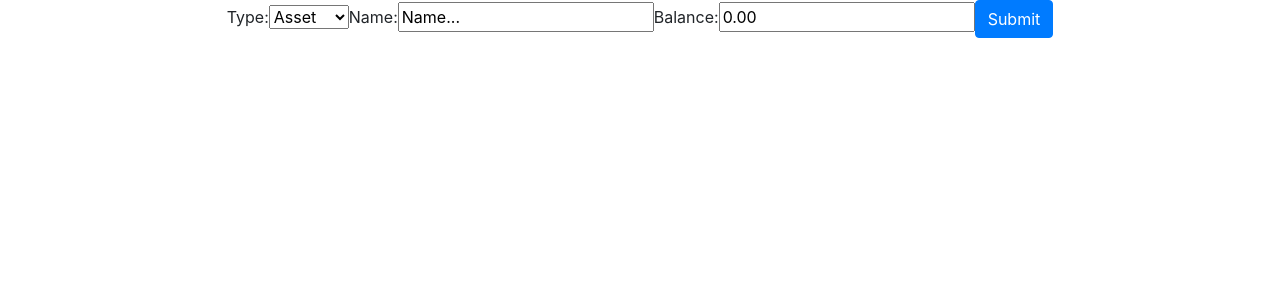
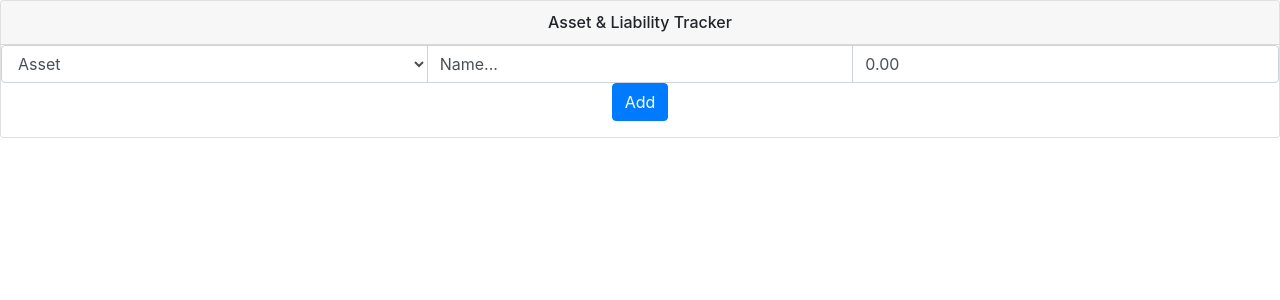
Before and after one commit to moriasano/asset_liability, a React (Create React App) app: page / in a window 1280 px wide. Shown: the top 300 px of the page. Built offline with nearby package versions, Linux system fonts and the light colour scheme.

Commit message:
redo InputForm with bootstrap

```diff
--- a/src/App.js
+++ b/src/App.js
@@ -2,12 +2,15 @@ import React from 'react';
 import './App.css';
 import InputForm from './components/InputForm'
 
+import { Card } from 'react-bootstrap'
+
 function App() {
 
   return (
-    <div className="App">
-      <InputForm />
-    </div>
+    <Card className="App">
+      <Card.Header as="h6">Asset & Liability Tracker</Card.Header>
+      <InputForm></InputForm>
+    </Card>
   )
 }
 
--- a/src/components/InputForm.js
+++ b/src/components/InputForm.js
@@ -1,6 +1,6 @@
 import React, { useState } from 'react';
 import '../App.css';
-import { Button } from 'react-bootstrap'
+import { Form, InputGroup, Button } from 'react-bootstrap'
 
 function InputForm() {
     const [type, setType] = useState(0);
@@ -8,31 +8,40 @@ function InputForm() {
     const [balance, setBalance] = useState("0.00");
 
     return (
-        <form>
-            {/* Type */}
-            <label>
-                Type:
-                <select value={type} onChange={e => setType(e.target.value)} >
-                    <option value="asset">Asset</option>
-                    <option value="liability">Liability</option>
-                </select>
-            </label>
+        <Form>
+            <Form.Group>
+                {/* Input Fields */}
+                <InputGroup>
+                    {/* Type */}
+                    <Form.Control
+                        value={type}
+                        as="select"
+                        onChange={e => setType(e.target.value)}
+                    >
+                        <option value="asset">Asset</option>
+                        <option value="liability">Liability</option>
+                    </Form.Control>
 
-            {/* Name */}
-            <label>
-                Name:
-                <input type="text" value={name} onChange={e => setName(e.target.value)} />
-            </label>
+                    {/* Name */}
+                    <Form.Control
+                        value={name}
+                        onChange={e => setName(e.target.value)}
+                    />
 
-            {/* Balance */}
-            <label>
-                Balance:
-                <input type="number" value={balance} onChange={e => setBalance(e.target.value)} step="0.01" />
-            </label>
+                    {/* Balance */}
+                    <Form.Control
+                        value={balance}
+                        type="number"
+                        step="0.01"
+                        onChange={e => setBalance(e.target.value)}
+                    />
+                </InputGroup>
 
-            {/* Submit Button */}
-            <Button variant="primary">Submit</Button>
-        </form>
+                {/* Add Button */}
+                <Button variant="primary" type="submit">Add</Button>
+
+            </Form.Group>
+        </Form>
     )
 }
 
```
